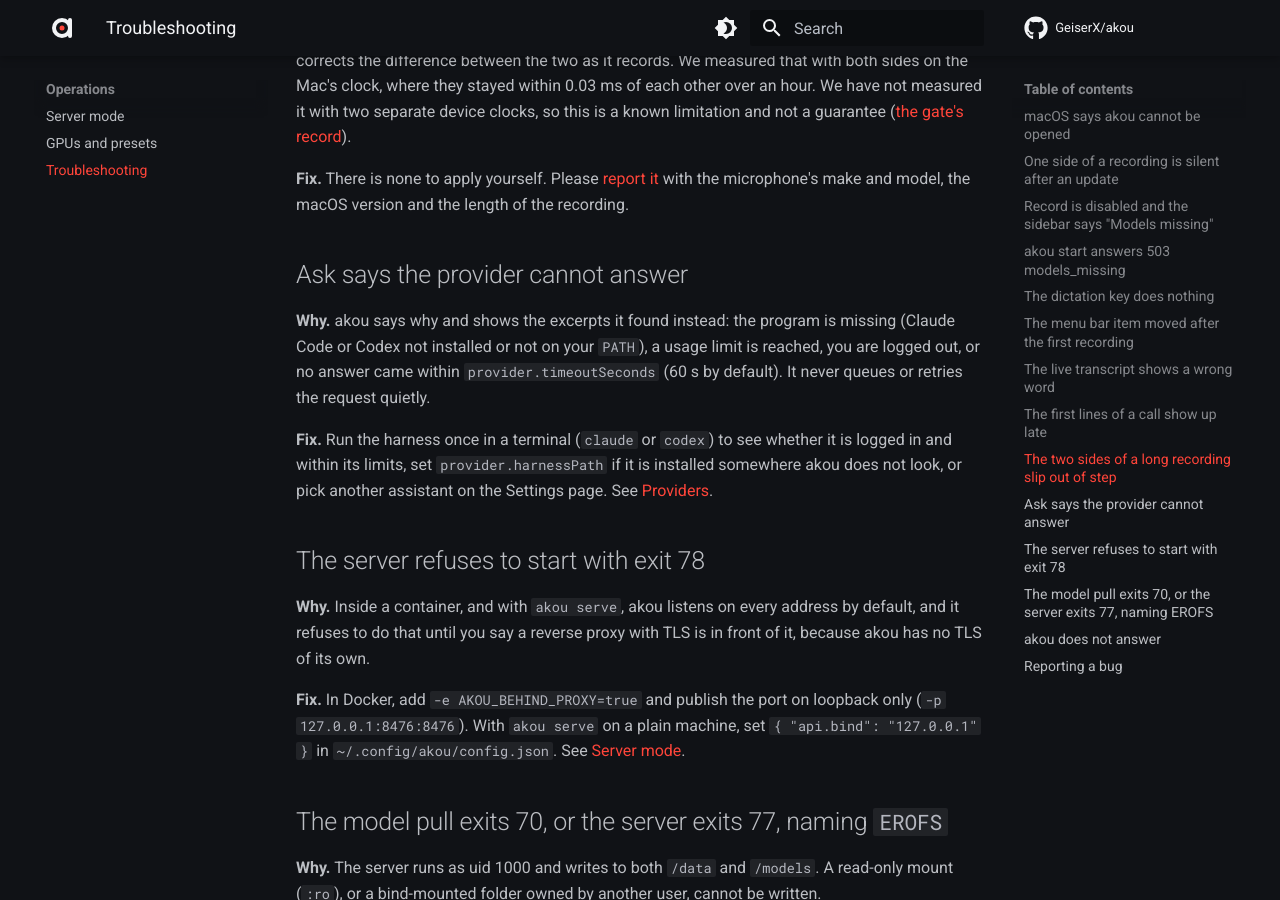
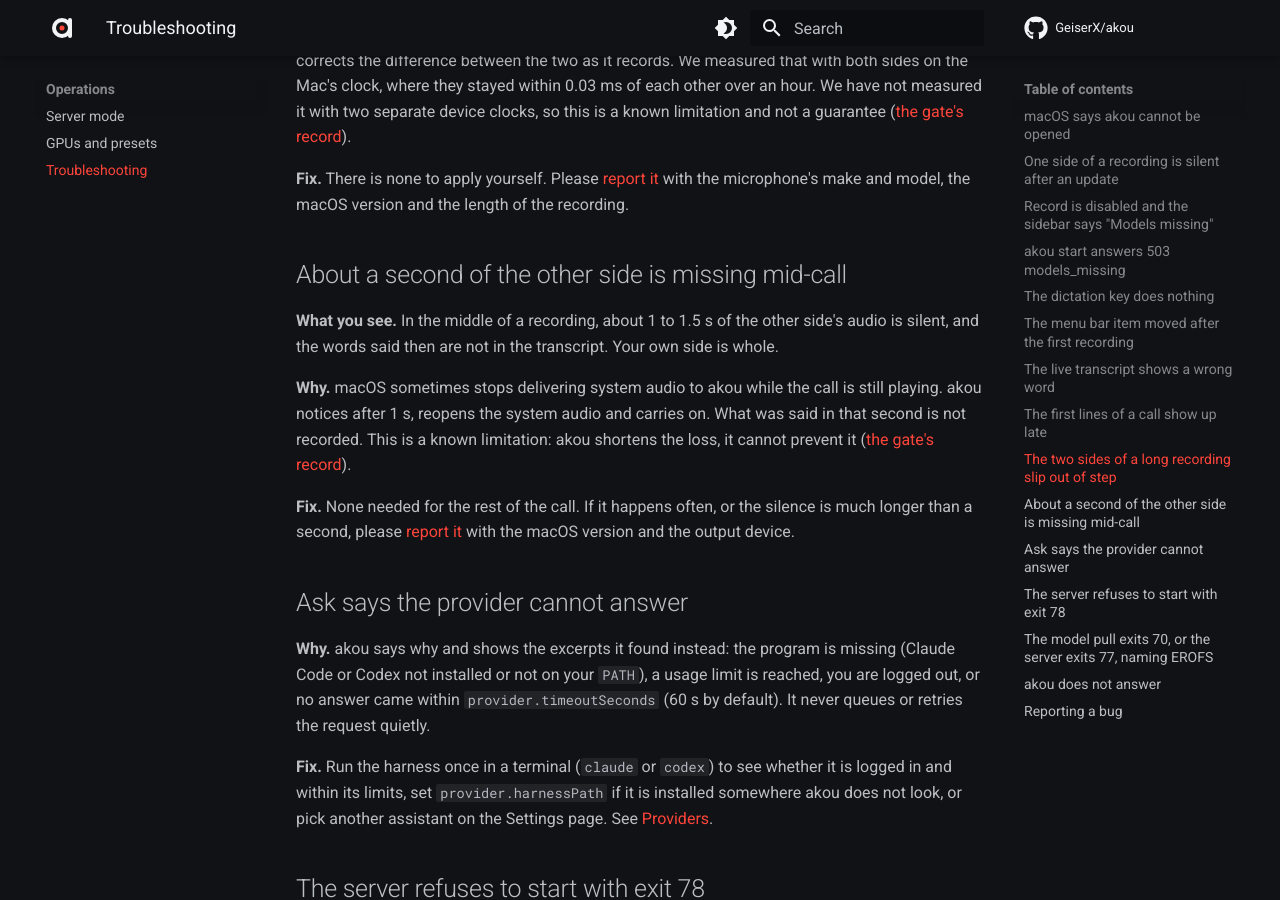
Before and after one commit to GeiserX/akou, an MkDocs documentation site: the page built from docs/troubleshooting.md, in a window 1280 px wide and 900 px high, scrolled down 2629 px. Built offline with MkDocs 1.6.1 and Material for MkDocs 9.7.7, drawn with Linux system fonts in a browser that asks for light colours; comment, search, counter and statistics services are not loaded.

Commit message:
docs(gates): say a tap death is shortened, not prevented, and carry the new G6 bar into the design targets

```diff
--- a/docs/troubleshooting.md
+++ b/docs/troubleshooting.md
@@ -67,6 +67,14 @@
 
 **Fix.** There is none to apply yourself. Please [report it](#reporting-a-bug) with the microphone's make and model, the macOS version and the length of the recording.
 
+## About a second of the other side is missing mid-call
+
+**What you see.** In the middle of a recording, about 1 to 1.5 s of the other side's audio is silent, and the words said then are not in the transcript. Your own side is whole.
+
+**Why.** macOS sometimes stops delivering system audio to akou while the call is still playing. akou notices after 1 s, reopens the system audio and carries on. What was said in that second is not recorded. This is a known limitation: akou shortens the loss, it cannot prevent it ([the gate's record](gates/M0-results.md#g4-the-criterion-as-of-2026-10-10)).
+
+**Fix.** None needed for the rest of the call. If it happens often, or the silence is much longer than a second, please [report it](#reporting-a-bug) with the macOS version and the output device.
+
 ## Ask says the provider cannot answer
 
 **Why.** akou says why and shows the excerpts it found instead: the program is missing (Claude Code or Codex not installed or not on your `PATH`), a usage limit is reached, you are logged out, or no answer came within `provider.timeoutSeconds` (60 s by default). It never queues or retries the request quietly.
```
Also changed, not shown: docs/DESIGN.md (+1 -1 lines), docs/ROADMAP.md (+1 -1 lines), docs/gates/M0-results.md (+3 -1 lines), docs/ux/PRINCIPLES.md (+1 -1 lines), 2 other files.
